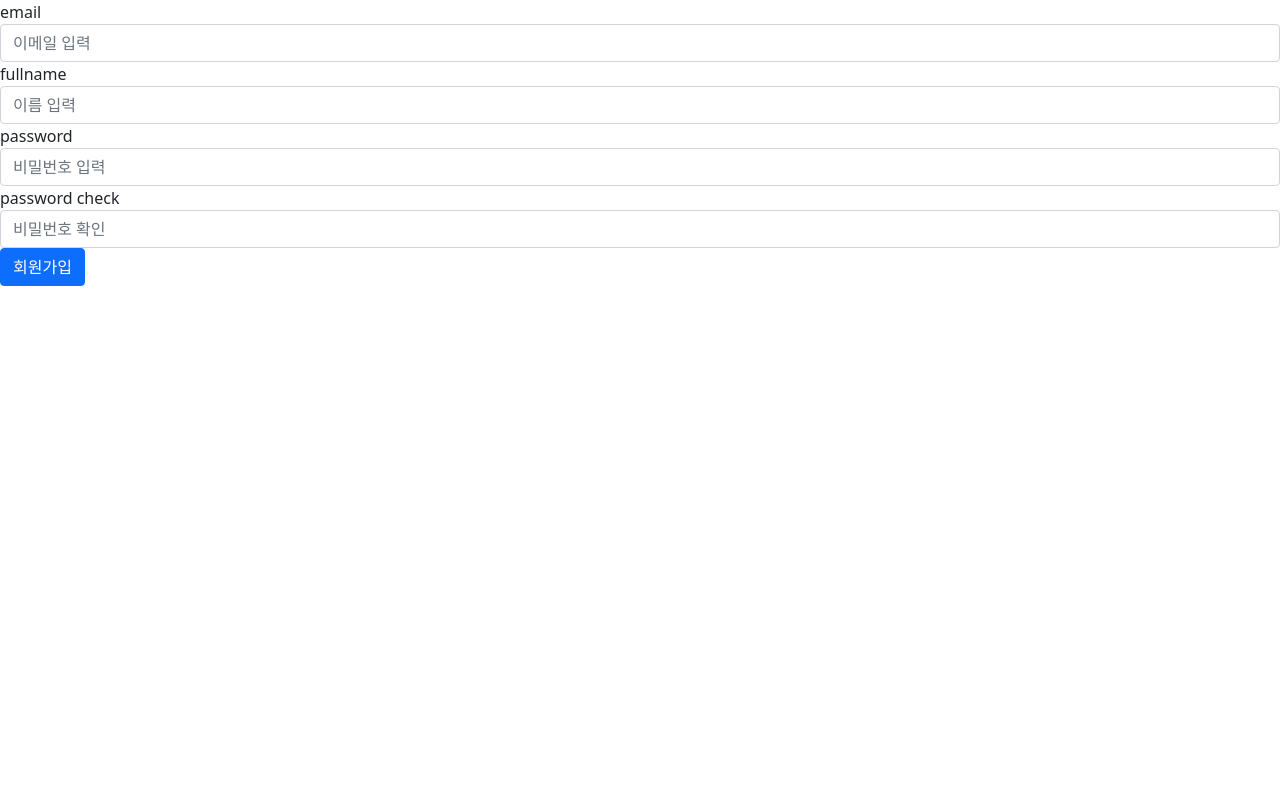
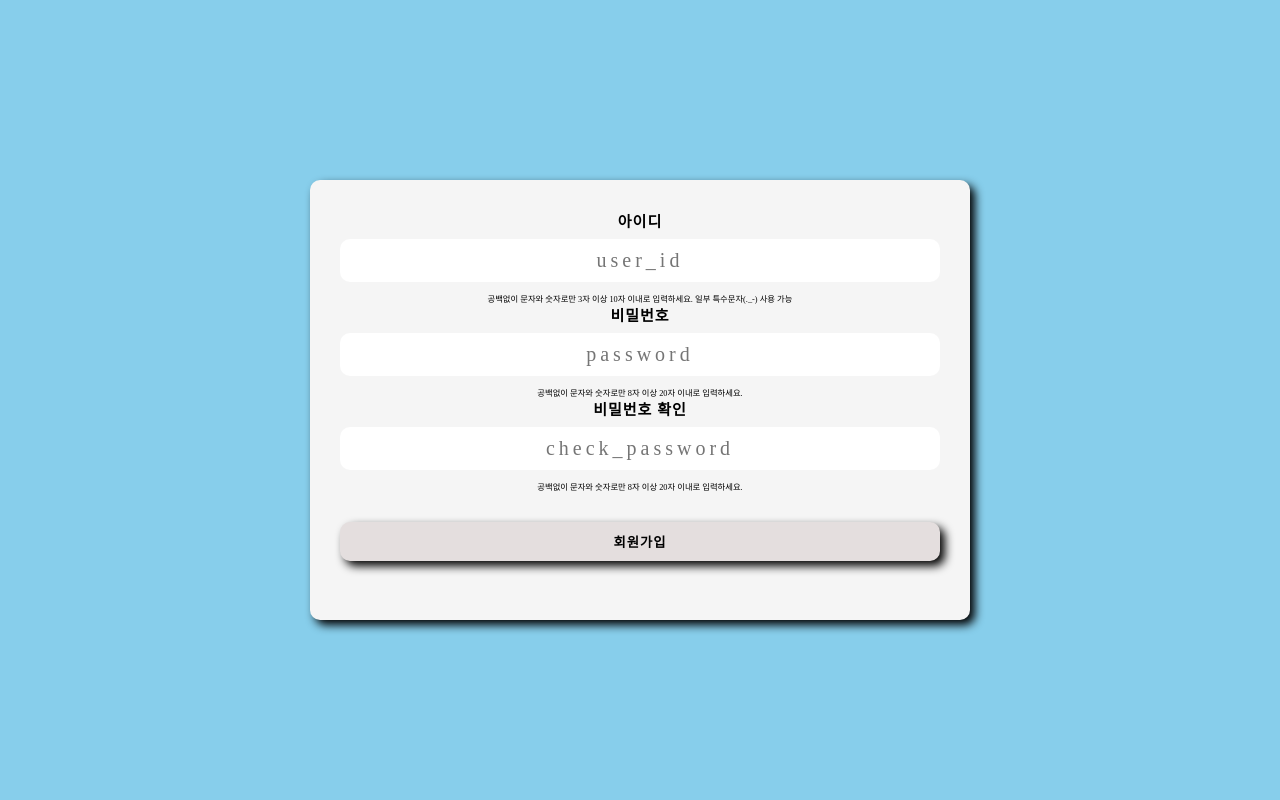
Before and after one commit to Seungjun0906/chabak_go_camping, a Flask app: page /register in a window 1280 px wide. Run offline with Flask 2, Linux system fonts and the light colour scheme; some libraries are stand-ins or nearby versions.

Commit message:
로그인/회원가입

```diff
--- a/app.py
+++ b/app.py
@@ -1,90 +1,104 @@
 from datetime import datetime
-from flask import Flask,request,render_template,redirect,flash,url_for
-from flask.json import jsonify
-import requests
+from bson.objectid import ObjectId
+import base64
+import datetime
 import jwt
 import hashlib
-import datetime
+import json
+import requests
 from pymongo import MongoClient
-client = MongoClient('localhost', 27017)
-db = client.users
-
+from flask import Flask, render_template, jsonify, request, session, redirect, url_for
 app = Flask(__name__)
-app.config['SECRET_KEY'] = "ABCD"
-SECRET_KEY = 'secret'
-
+SECRET_KEY = 'SECRET'
 API_KEY= 'W7rRGCTEuCgKF9Ml%2FwKJbHCJf0duO218F3SYriSEGGFnjmztdsdfE9CmzyEcW8vma%2FwxwqteC1HIXU4bTgjjOg%3D%3D'
 API_URL=f'http://api.visitkorea.or.kr/openapi/service/rest/GoCamping/basedList?ServiceKey={API_KEY}&numOfRows=10&pageNo=1&MobileOS=ETC&MobileApp=TestApp&_type=json'
 
-@app.route('/', methods=['GET'])
-def main():
-    req = requests.get(API_URL)
-    res = req.json()
-    print(res)
-    return render_template('main.html')
+client = MongoClient('localhost', 27017)
+db = client.user
 
-@app.route('/login',methods=['GET'])
-def render_login():
-    if request.method=="GET":
-        return render_template("login.html")
+@ app.route('/')
+def home():
+    token_receive = request.cookies.get('mytoken')
+    try:
+        payload = jwt.decode(token_receive, SECRET_KEY, algorithms=['HS256'])
+        return redirect("/article")
+    except jwt.ExpiredSignatureError:
+        return redirect(url_for("login", token_expired="로그인 시간이 만료되었습니다."))
+    except jwt.exceptions.DecodeError:
+        return redirect(url_for("login"))
 
-@app.route('/login', methods=['POST'])
+@app.route('/article')
+def show_article() :
+    token_receive = request.cookies.get('mytoken')
+
+    try :
+        payload = jwt.decode(token_receive, SECRET_KEY, algorithms=['HS256'])
+        req = requests.get(API_URL)
+        res = req.json()
+        print(res)
+        return render_template('main.html')
+    except jwt.ExpiredSignatureError:
+        # 만료시간이 지났으면 에러가 납니다.
+        return redirect(url_for('render_login'))
+    except jwt.exceptions.DecodeError:
+        return redirect(url_for('render_login'))
+
+@ app.route('/login')
 def login():
-    if request.method == "POST":
-        user_id = request.form['username']
-        password = request.form['password']
-
-        pw_hash = hashlib.sha256(password.encode('utf-8')).hexdigest()
-
-        user_data = db.users.fine_one({'id':user_id,'pw':pw_hash})
-
-        if not user_data:
-            return flash("없는 아이디입니다.")
-        elif pw_hash != user_data['password']:
-            return flash("로그인 실패")
-
-        if user_data:
-            payload = {
-                'id': user_id,
-                'exp': datetime.utcnow() + datetime.timedelta(hours=1)
-            }
-        # 뒤에 decode는 byte 속성을 문자열로 바꾸는 역할
-        token = jwt.encode(payload,SECRET_KEY,algoristm='HS256').decode('utf-8')
-        return jsonify({
-            'access_token' : token
-        })
+    token_expired = request.args.get("token_expired")
+    return render_template('login.html', token_expired=token_expired)
 
 
-@app.route('/register', methods=['GET'])
-def join():
-    if request.method == 'GET':
+@ app.route('/login', methods=['POST'])
+def render_login():
+    id_receive = request.form['user_id']
+    pw_receive = request.form['password']
+
+    pw_hash = hashlib.sha256(pw_receive.encode('utf-8')).hexdigest()
+    result = db.user.find_one({'id': id_receive, 'pw': pw_hash})
+
+    if result is not None:
+        payload = {
+            'id': id_receive,
+            'exp': datetime.datetime.utcnow() + datetime.timedelta(hours=1)
+        }
+        token = jwt.encode(payload, SECRET_KEY, algorithm='HS256')
+
+        return jsonify({'result': 'success', 'token': token})
+    else:
+        return jsonify({'result': 'fail', 'msg': '아이디/비밀번호가 일치하지 않습니다.'})
+
+
+@ app.route('/register')
+def register():
         return render_template('register.html')
 
 
+@ app.route('/register', methods=['POST'])
+def sign_up():
+    id_receive = request.form['user_id']
+    pw_receive = request.form['password']
+    check_password = request.form['check_password']
 
-@app.route('/register', methods=['POST'])
-def register():
-    if request.method == 'POST' :
-        user_id = request.form['user_id']
-        fullname = request.form['fullname']
-        password = request.form['password']
-        check_password = request.form['check_password']
+    check_dup_user = db.user.find_one({'id': id_receive})
 
-        user_info = db.users.find_one({'id':user_id})
-        if user_info:
-            flash("이미 가입된 이메일입니다")
-            return redirect('/register')
+    if check_dup_user is not None:
+        if check_dup_user['id']==id_receive:
+            return jsonify({'result': 'fail', 'msg': '중복된 아이디가 존재합니다.'})
 
-        if password != check_password:
-            flash("패스워드를 다시 확인해주세요")
-            return redirect('/register')
-        pw_hash = hashlib.sha256(password.encode('utf-8')).hexdigest()
+    if pw_receive != check_password:
+        return jsonify({'result': 'fail', 'msg': '비밀번호가 서로 일치하지 않습니다.'})
 
-        db.user.insert_one({'id': user_id, 'pw': pw_hash, 'fullname': fullname})
+    pw_hash = hashlib.sha256(pw_receive.encode('utf-8')).hexdigest()
 
-    return render_template('main.html')
+    db.user.insert_one({'id': id_receive, 'pw': pw_hash, })
+
+    # result = db.user.find_one({'id': id_receive, 'pw': pw_hash})
+
+    return jsonify ({'result':'success'})
+
+
 
 
 if __name__ == '__main__':
-    app.debug = True
-    app.run()
+    app.run('0.0.0.0', port=5011, debug=True)
--- a/requirements.txt
+++ b/requirements.txt
@@ -1,15 +1,21 @@
 beautifulsoup4==4.10.0
 certifi==2021.10.8
+cffi==1.15.0
 charset-normalizer==2.0.7
 click==8.0.3
 colorama==0.4.4
+cryptography==35.0.0
 Flask==2.0.2
 idna==3.3
 itsdangerous==2.0.1
 Jinja2==3.0.2
 MarkupSafe==2.0.1
 Pillow==8.4.0
+pycparser==2.20
+PyJWT==2.3.0
+pymongo==3.12.1
 requests==2.26.0
 soupsieve==2.2.1
 urllib3==1.26.7
 Werkzeug==2.0.2
+itsdangerous==2.0.1
--- /dev/null
+++ b/static/register.css
@@ -0,0 +1,16 @@
+.register-form {
+    position: absolute;
+    top: 50%;
+    left: 50%;
+    transform: translate(-50%, -50%);
+    background: whitesmoke;
+    padding: 3rem;
+    border-radius: 1rem;
+    box-shadow: 0.5rem 0.5rem 1rem;
+    height: 38rem;
+    width: 60rem;
+
+    display: flex;
+    flex-direction: column;
+    align-items: center;
+}
--- /dev/null
+++ b/static/register.js
@@ -0,0 +1,69 @@
+// 아이디, 비밀번호 받아 DB에 저장
+function sign_up(e) {
+    e.preventDefault()
+    if(check_dup()) {
+        $.ajax({
+            type: "POST",
+            url: "/register",
+            data: {
+                id_give: $('#user_id').val(),
+                pw_give: $('#password').val(),
+                check_pasword: $('#check_password').val()
+            },
+            success: function (response) {
+                if (response['result'] == 'success') {
+                    alert('회원가입이 완료되었습니다.')
+                    // $.cookie('mytoken', response['token']);
+                    window.location.replace = "/login";
+                } else {
+                    alert(response['msg'])
+                }
+            }
+        })
+    }
+}
+function check_dup() {
+    let id = $("#user_id").val()
+    let password = $("#password").val();
+    let passwordConfirm = $("#check_password").val();
+    if (id == "") {
+        alert("아이디를 입력해주세요")
+        $("#user_id").focus()
+        return false;
+    }
+    if (!is_nickname(id)) {
+        $("#idHelp").text("아이디의 형식을 확인해주세요. ").removeClass("text-muted").addClass("text-danger");
+        $("#user_id").focus()
+        return false;
+    }
+    if (password == "") {
+        alert("패스워드를 입력해주세요");
+        $("#password").focus()
+        return false;
+    }
+    if (!is_password(password)) {
+        $("#passwordHelp").text("패스워드 형식을 확인해주세요. ").removeClass("text-muted").addClass("text-danger");
+        $("#password").focus()
+        return false;
+    }
+    if (passwordConfirm == "") {
+        alert("패스워드 확인을 입력해주세요");
+        $("#check_password").focus()
+        return false;
+    }
+    if (!is_password(passwordConfirm)) {
+        $("#passwordConfirmHelp").text("패스워드 형식을 확인해주세요. ").removeClass("text-muted").addClass("text-danger");
+        $("#check_password").focus()
+        return false;
+    }
+    return true;
+}
+function is_nickname(asValue) {
+    var regExp = /^(?=.*[a-zA-Z])[-a-zA-Z0-9_.]{3,10}$/;
+    return regExp.test(asValue);
+}
+
+function is_password(asValue) {
+    var regExp = /^(?=.*\d)(?=.*[a-zA-Z])[0-9a-zA-Z!@#$%^&*]{8,20}$/;
+    return regExp.test(asValue);
+}
--- a/templates/register.html
+++ b/templates/register.html
@@ -1,44 +1,45 @@
+</html>
 <!DOCTYPE html>
 <html lang="en">
+
 <head>
-    <meta charset="UTF-8">
-    <meta http-equiv="X-UA-Compatible" content="IE=edge">
-    <meta name="viewport" content="width=device-width, initial-scale=1.0">
-    <title>Document</title>
-    <link
-        rel="stylesheet"
-        type="text/css"
-        href="{{ url_for('static', filename='bootstrap.min.css') }}"
-    />
+
+    <meta charset="UTF-8" />
+    <meta http-equiv="X-UA-Compatible" content="IE=edge" />
+    <meta name="viewport" content="width=device-width, initial-scale=1.0" />
+    <link rel="stylesheet" href="static/base.css" type="text/css" />
+    <link rel="stylesheet" href="static/register.css" tpye="text/css" />
+
+    <title>차박GO캠핑</title>
+
 </head>
+
 <body>
+    <main class="container">
+        <form class="register-form" method="post">
+            <div class="form-control">
+                <label for="user_id">아이디</label>
+                <input name="user_id" type="text" placeholder="user_id" id="user_id" />
+                <small id="idHelp" class="form-text text-muted">공백없이 문자와 숫자로만 3자 이상 10자 이내로 입력하세요. 일부 특수문자(._-) 사용
+                    가능</small>
+            </div>
 
-    <form action="{{ url_for('register') }}" method="post">
-        <div class="form-group">
-            <label for="user_id">email</label>
-            <input class="form-control" id="user_id" name="user_id" type="text" placeholder="이메일 입력">
-        </div>
-        <div class="form-group">
-            <label for="fullname">fullname</label>
-            <input class="form-control" id="fullname" name="fullname" placeholder="이름 입력">
-        </div>
-        <div class="form-group">
-            <label for="password">password</label>
-            <input class="form-control" id="password" name="password" type="password" placeholder="비밀번호 입력">
-        </div>
-        <div class="form-group">
-            <label for="password">password check</label>
-            <input class="form-control" id="check_password" name="check_password" type="password" placeholder="비밀번호 확인">
-        </div>
+            <div class="form-control">
+                <label for="password">비밀번호</label>
+                <input name="password" type="password" placeholder="password" id="password" />
+                <small id="passwordHelp" class="form-text text-muted">공백없이 문자와 숫자로만 8자 이상 20자 이내로 입력하세요.</small>
 
-        <input class="btn btn-primary" type="submit" value="회원가입">
-    </form>
-    <!-- flash로 보내는 신호 수신 -->
-    {% for message in get_flashed_messages() %}
-            <div class="alert alert-info">
-                {{ message }}
             </div>
-    {% endfor %}
+            <div class="form-control">
+                <label for="check_passwordk">비밀번호 확인</label>
+                <input name="check_password" type="password" placeholder="check_password" id="password" />
+                <small id="passwordConfirmHelp" class="form-text text-muted">공백없이 문자와 숫자로만 8자 이상 20자 이내로 입력하세요.</small>
 
+            </div>
+            <button type="submit" onclick="sign_up()" class="btn btn-login">회원가입</button>
+        </form>
+    </main>
+    <script src="static/register.js"></script>
 </body>
+
 </html>
```
Also changed, not shown: static/login.js (added, +31 -0 lines), templates/login.html (+10 -7 lines).
